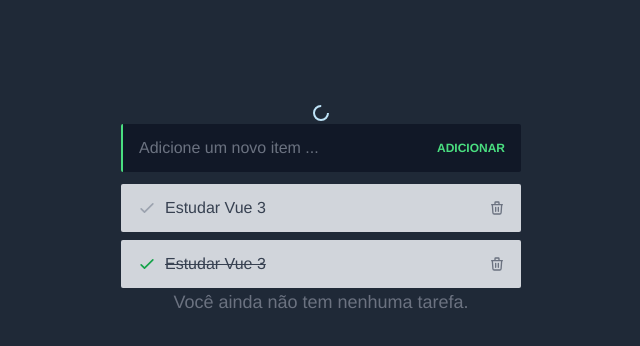
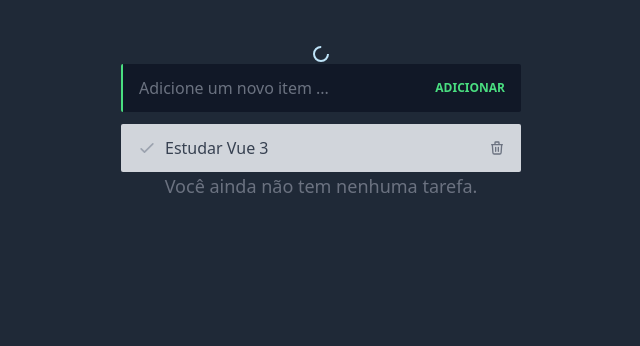
Before and after one commit to marianamoiolicapelari/todo-list-vue, a Vue app: page / in a window 1280 px wide. Shown: the top 346 px of the page, without its empty margins (319-959 px from the left). Built offline with nearby package versions, Linux system fonts and the light colour scheme.

Commit message:
added new components

```diff
--- a/src/App.vue
+++ b/src/App.vue
@@ -2,164 +2,30 @@
   <!-- Content -->
   <div class="px-3 py-10 md:px-10">
     <div class="w-full sm:w-1/2 lg:w-1/3 mx-auto">
-      <!-- Todo spinner -->
-      <div class="text-center">
-        <img
-          src="@/assets/img/spinner.svg"
-          alt=""
-          class="inline-block w-5 h-5"
-        />
-      </div>
-      <!--/ Todo spinner -->
+      <TodoSpinner />
 
-      <!-- Todo form -->
-      <TodoForm />
-      <!--/ Todo form -->
+      <TodoFormAdd />
 
-      <!-- Todo items -->
-      <div class="space-y-2">
-        <div class="bg-gray-300 rounded-sm">
-          <div
-            class="flex items-center px-4 py-3 border-b border-gray-400 last:border-b-0"
-          >
-            <div class="flex items-center justify-center mr-2">
-              <button class="text-gray-400">
-                <svg
-                  class="w-5 h-5"
-                  fill="none"
-                  stroke="currentColor"
-                  viewBox="0 0 24 24"
-                  xmlns="http://www.w3.org/2000/svg"
-                >
-                  <path
-                    stroke-linecap="round"
-                    stroke-linejoin="round"
-                    stroke-width="2"
-                    d="M5 13l4 4L19 7"
-                  ></path>
-                </svg>
-              </button>
-            </div>
+      <TodoItems />
 
-            <div class="w-full">
-              <input
-                type="text"
-                placeholder="Digite a sua tarefa"
-                value="Estudar Vue 3"
-                class="bg-gray-300 placeholder-gray-500 text-gray-700 font-light focus:outline-none block w-full appearance-none leading-normal mr-3"
-              />
-            </div>
-
-            <div class="ml-auto flex items-center justify-center">
-              <button class="focus:outline-none">
-                <svg
-                  class="ml-3 h-4 w-4 text-gray-500"
-                  viewBox="0 0 24 24"
-                  fill="none"
-                  stroke="currentColor"
-                  xmlns="http://www.w3.org/2000/svg"
-                >
-                  <path
-                    d="M19 7L18.1327 19.1425C18.0579
-20.1891 17.187 21 16.1378 21H7.86224C6.81296 21 5.94208 20.1891 5.86732
-19.1425L5 7M10 11V17M14 11V17M15 7V4C15 3.44772 14.5523 3 14 3H10C9.44772
-3 9 3.44772 9 4V7M4 7H20"
-                    stroke-width="2"
-                    stroke-linecap="round"
-                    stroke-linejoin="round"
-                  />
-                </svg>
-              </button>
-            </div>
-          </div>
-        </div>
-
-        <div class="bg-gray-300 rounded-sm">
-          <div
-            class="flex items-center px-4 py-3 border-b border-gray-400 last:border-b-0"
-          >
-            <div class="flex items-center justify-center mr-2">
-              <button class="text-green-600">
-                <svg
-                  class="w-5 h-5"
-                  fill="none"
-                  stroke="currentColor"
-                  viewBox="0 0 24 24"
-                  xmlns="http://www.w3.org/2000/svg"
-                >
-                  <path
-                    stroke-linecap="round"
-                    stroke-linejoin="round"
-                    stroke-width="2"
-                    d="M5 13l4 4L19 7"
-                  ></path>
-                </svg>
-              </button>
-            </div>
-
-            <div class="w-full">
-              <input
-                type="text"
-                placeholder="Digite a sua tarefa"
-                value="Estudar Vue 3"
-                readonly
-                class="line-through bg-gray-300 placeholder-gray-500 text-gray-700 font-light focus:outline-none block w-full appearance-none leading-normal mr-3"
-              />
-            </div>
-
-            <div class="ml-auto flex items-center justify-center">
-              <button class="focus:outline-none">
-                <svg
-                  class="ml-3 h-4 w-4 text-gray-500"
-                  viewBox="0 0 24 24"
-                  fill="none"
-                  stroke="currentColor"
-                  xmlns="http://www.w3.org/2000/svg"
-                >
-                  <path
-                    d="M19 7L18.1327 19.1425C18.0579
-20.1891 17.187 21 16.1378 21H7.86224C6.81296 21 5.94208 20.1891 5.86732
-19.1425L5 7M10 11V17M14 11V17M15 7V4C15 3.44772 14.5523 3 14 3H10C9.44772
-3 9 3.44772 9 4V7M4 7H20"
-                    stroke-width="2"
-                    stroke-linecap="round"
-                    stroke-linejoin="round"
-                  />
-                </svg>
-              </button>
-            </div>
-          </div>
-        </div>
-      </div>
-      <!--/ Todo items -->
-
-      <!-- Todo empty -->
-      <div class="text-center text-lg text-gray-500">
-        Você ainda não tem nenhuma tarefa.
-      </div>
-      <!--/ Todo empty -->
+      <TodoEmpty />
     </div>
   </div>
   <!--/ Content -->
 </template>
 
 <script>
-import TodoForm from '@/components/TodoForm.vue'
+import TodoSpinner from "@/components/TodoSpinner.vue";
+import TodoFormAdd from "@/components/TodoFormAdd.vue";
+import TodoItems from "@/components/TodoItems.vue";
+import TodoEmpty from "@/components/TodoEmpty.vue";
 export default {
   name: "App",
   components: {
-    TodoForm
+    TodoSpinner,
+    TodoFormAdd,
+    TodoItems,
+    TodoEmpty,
   },
 };
 </script>
-
-<style>
-#app {
-  font-family: Avenir, Helvetica, Arial, sans-serif;
-  -webkit-font-smoothing: antialiased;
-  -moz-osx-font-smoothing: grayscale;
-  text-align: center;
-  color: #2c3e50;
-  margin-top: 60px;
-}
-</style>
--- /dev/null
+++ b/src/components/TodoEmpty.vue
@@ -0,0 +1,5 @@
+<template>
+  <div class="text-center text-lg text-gray-500">
+    Você ainda não tem nenhuma tarefa.
+  </div>
+</template>
--- /dev/null
+++ b/src/components/TodoItem.vue
@@ -0,0 +1,59 @@
+<template>
+  <div class="space-y-2">
+    <div class="bg-gray-300 rounded-sm">
+      <div
+        class="flex items-center px-4 py-3 border-b border-gray-400 last:border-b-0"
+      >
+        <div class="flex items-center justify-center mr-2">
+          <button class="text-gray-400">
+            <svg
+              class="w-5 h-5"
+              fill="none"
+              stroke="currentColor"
+              viewBox="0 0 24 24"
+              xmlns="http://www.w3.org/2000/svg"
+            >
+              <path
+                stroke-linecap="round"
+                stroke-linejoin="round"
+                stroke-width="2"
+                d="M5 13l4 4L19 7"
+              ></path>
+            </svg>
+          </button>
+        </div>
+
+        <div class="w-full">
+          <input
+            type="text"
+            placeholder="Digite a sua tarefa"
+            value="Estudar Vue 3"
+            class="bg-gray-300 placeholder-gray-500 text-gray-700 font-light focus:outline-none block w-full appearance-none leading-normal mr-3"
+          />
+        </div>
+
+        <div class="ml-auto flex items-center justify-center">
+          <button class="focus:outline-none">
+            <svg
+              class="ml-3 h-4 w-4 text-gray-500"
+              viewBox="0 0 24 24"
+              fill="none"
+              stroke="currentColor"
+              xmlns="http://www.w3.org/2000/svg"
+            >
+              <path
+                d="M19 7L18.1327 19.1425C18.0579
+20.1891 17.187 21 16.1378 21H7.86224C6.81296 21 5.94208 20.1891 5.86732
+19.1425L5 7M10 11V17M14 11V17M15 7V4C15 3.44772 14.5523 3 14 3H10C9.44772
+3 9 3.44772 9 4V7M4 7H20"
+                stroke-width="2"
+                stroke-linecap="round"
+                stroke-linejoin="round"
+              />
+            </svg>
+          </button>
+        </div>
+      </div>
+    </div>
+  </div>
+</template>
--- /dev/null
+++ b/src/components/TodoItems.vue
@@ -0,0 +1,10 @@
+<template>
+  <TodoItem />
+</template>
+
+<script>
+import TodoItem from "@/components/TodoItem.vue";
+export default {
+  components: { TodoItem },
+};
+</script>
--- /dev/null
+++ b/src/components/TodoSpinner.vue
@@ -0,0 +1,9 @@
+<template>
+    <div class="text-center">
+        <img
+          src="@/assets/img/spinner.svg"
+          alt=""
+          class="inline-block w-5 h-5"
+        />
+      </div>
+</template>
```
Also changed, not shown: src/components/TodoFormAdd.vue (renamed from src/components/TodoForm.vue).
